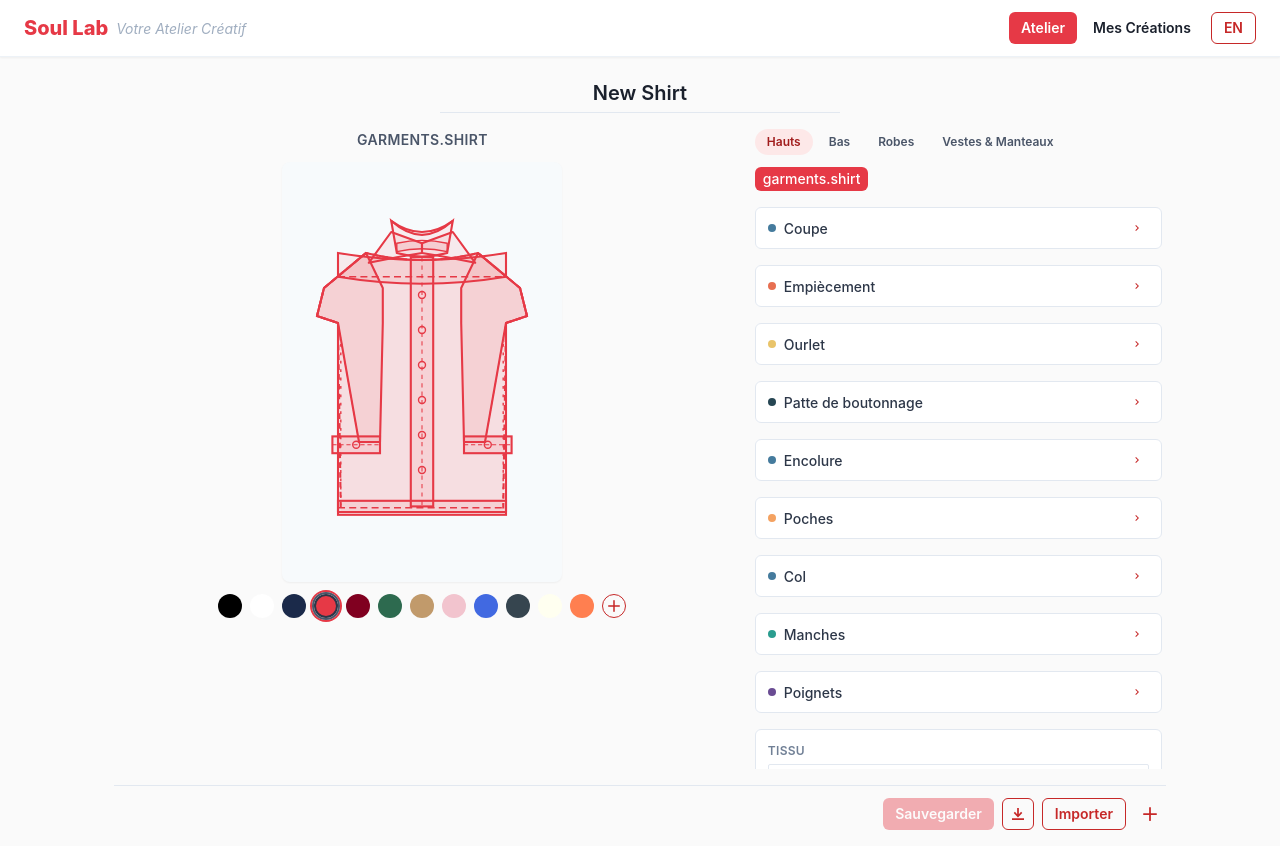
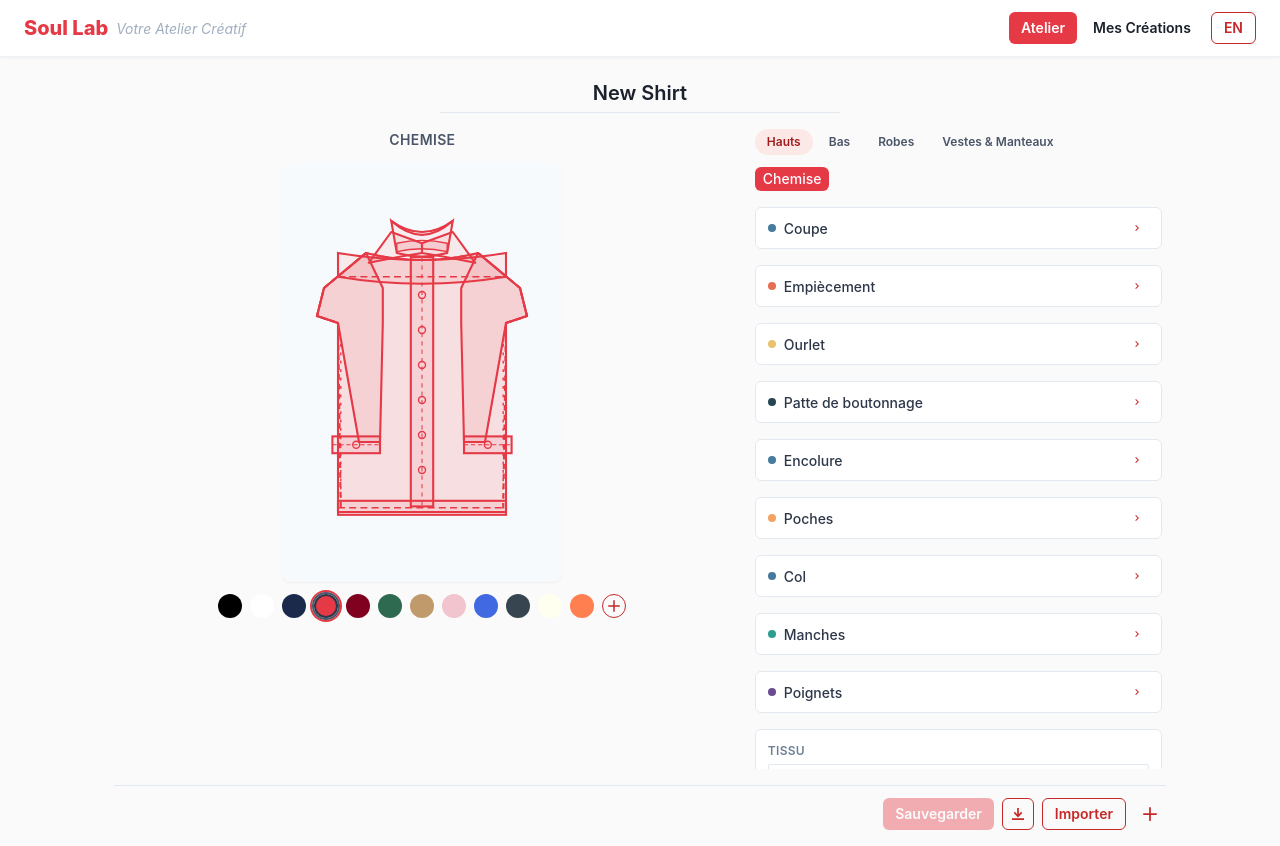
Before and after one commit to jules-tnk/soul-lab, a React (Vite) app: page /atelier in a window 1280 px wide. Built offline with nearby package versions, Linux system fonts and the light colour scheme.

Commit message:
fix: correct i18n nameKey path in shirt catalog entry

```diff
--- a/src/catalog/tops/shirt.ts
+++ b/src/catalog/tops/shirt.ts
@@ -3,7 +3,7 @@ import type { GarmentType } from '../../types'
 export const shirt: GarmentType = {
   id: 'shirt',
   categoryId: 'tops',
-  nameKey: 'garments.shirt',
+  nameKey: 'garments.tops.shirt.name',
   svgViewBox: '0 0 200 300',
   parts: [
     {
```
